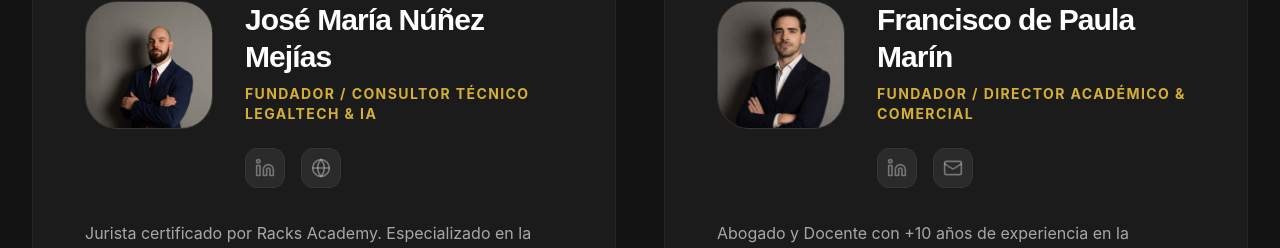
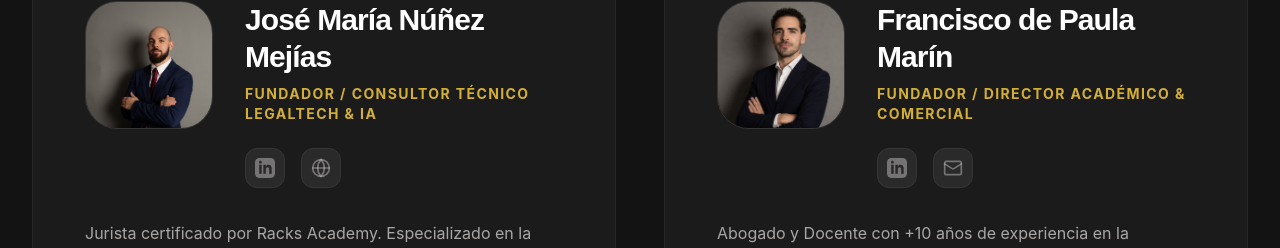
Before and after one commit to automatizacionesnunez-byte/Munilex-Academy-web, a React (Vite) app: page /academy/sobre-nosotros in a window 1280 px wide. Shown: the part 1246-1494 px from the top of the page. Built offline with nearby package versions, Linux system fonts and the light colour scheme.

Commit message:
fix(router): anadir ruta faltante para /sobre-nosotros y arreglar iconos LinkedIn

```diff
--- a/src/App.tsx
+++ b/src/App.tsx
@@ -8,6 +8,7 @@ import AcademyFooter from './components/AcademyFooter';
 import Home from './pages/munilex/Home';
 import Funcionarios from './pages/munilex/Funcionarios';
 import PricingPage from './pages/munilex/Pricing';
+import About from './pages/munilex/About';
 import AcademyPricing from './pages/munilex-academy/AcademyPricing';
 import AcademyAbout from './pages/munilex-academy/AcademyAbout';
 import AcademyContact from './pages/munilex-academy/AcademyContact';
@@ -93,6 +94,7 @@ function App() {
               <Route path="/" element={<Home />} />
               <Route path="/funcionarios" element={<Funcionarios />} />
               <Route path="/precios" element={<PricingPage />} />
+              <Route path="/sobre-nosotros" element={<About />} />
               <Route path="/academy/precios" element={<AcademyPricing />} />
               <Route path="/academy/sobre-nosotros" element={<AcademyAbout />} />
               <Route path="/academy/contacto" element={<AcademyContact />} />
--- a/src/pages/munilex-academy/AcademyAbout.tsx
+++ b/src/pages/munilex-academy/AcademyAbout.tsx
@@ -1,8 +1,14 @@
 import { motion } from 'framer-motion';
-import { Brain, Scale, ShieldCheck, Mail, Linkedin, Globe, Code } from 'lucide-react';
+import { Brain, Scale, ShieldCheck, Mail, Globe, Code } from 'lucide-react';
 import { Helmet } from 'react-helmet-async';
 import joseMariaImg from '../../assets/jose_maria.jpg';
 import franciscoMarinImg from '../../assets/francisco_marin.jpg';
+
+const LinkedInLogo = ({ className }: { className?: string }) => (
+  <svg viewBox="0 0 24 24" fill="currentColor" className={className}>
+    <path d="M19 0h-14c-2.761 0-5 2.239-5 5v14c0 2.761 2.239 5 5 5h14c2.762 0 5-2.239 5-5v-14c0-2.761-2.238-5-5-5zm-11 19h-3v-11h3v11zm-1.5-12.268c-.966 0-1.75-.79-1.75-1.764s.784-1.764 1.75-1.764 1.75.79 1.75 1.764-.783 1.764-1.75 1.764zm13.5 12.268h-3v-5.604c0-3.368-4-3.113-4 0v5.604h-3v-11h3v1.765c1.396-2.586 7-2.777 7 2.476v6.759z" />
+  </svg>
+);
 
 const AcademyAbout = () => {
   const founders = [
@@ -127,7 +133,7 @@ const AcademyAbout = () => {
                           rel="noopener noreferrer"
                           className="w-10 h-10 rounded-xl bg-[#2A2A2A] border border-[#353534] flex items-center justify-center text-[#E5E2E1]/40 hover:text-[#d4af37] hover:border-[#d4af37]/30 transition-all group/social"
                         >
-                          <Linkedin className="w-5 h-5 group-hover/social:scale-110 transition-transform" />
+                          <LinkedInLogo className="w-5 h-5 group-hover/social:scale-110 transition-transform" />
                         </a>
                       )}
                       {founder.social.web && (
```
